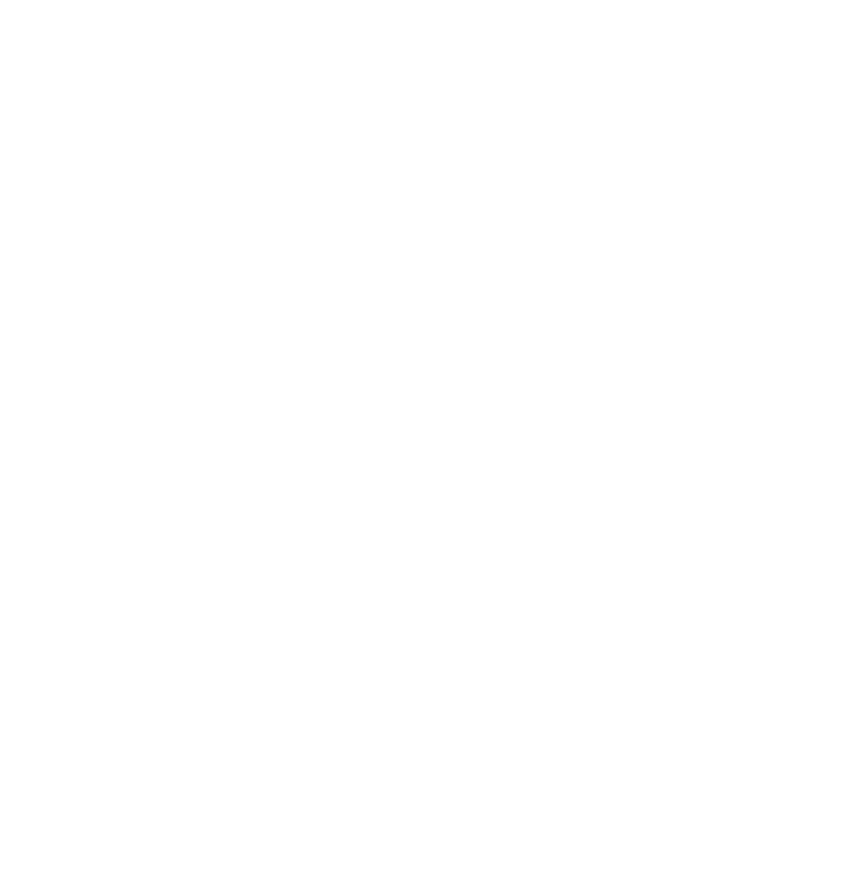
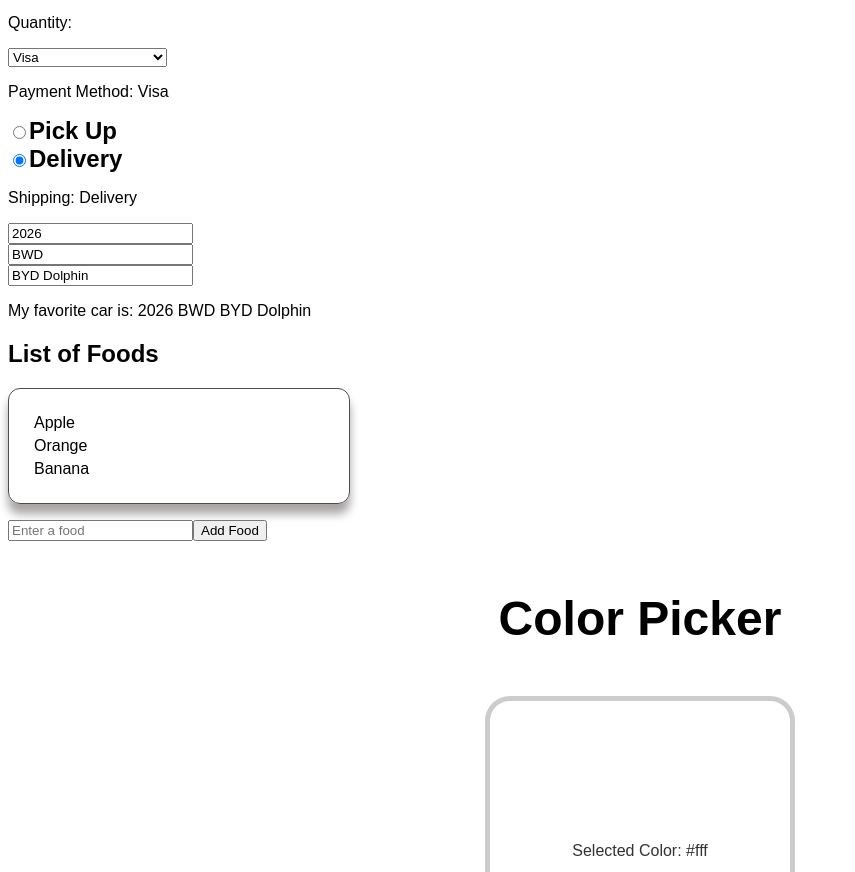
Before and after one commit to tsionawitworkneh/react-learning-journey, a React (Vite) app: page / in a window 1280 px wide. Shown: the part 1928-2800 px from the top of the page, without its empty margins (0-855 px from the left). Before the commit the page ends 1876 px from the top, so only its background shows below. Built offline with nearby package versions, Linux system fonts and the light colour scheme.

Commit message:
Update state

```diff
--- a/src/App.jsx
+++ b/src/App.jsx
@@ -8,6 +8,9 @@
 import List from './List.jsx'
 import ProfilePicture from './ProfilePicture.jsx'
 import MyComponet from './MyComponent.jsx'
+import ColorPicker from './ColorPicker.jsx'
+import CarComponent from './CarComponent.jsx'
+
 
 function App() {
   return (
@@ -30,6 +33,10 @@
 
       <ProfilePicture />
       <MyComponet />
+
+      <ColorPicker />
+
+      <CarComponent />
     </>
   );
 }
--- /dev/null
+++ b/src/CarComponent.jsx
@@ -0,0 +1,59 @@
+import React, {useState} from 'react'
+
+function CarComponent(){
+
+    const [cars,setCars] = useState([]);
+    const [year,setYear] = useState(new Date().getFullYear());
+    const [model,setModel] = useState('');
+    const [make,setMake] = useState('');
+
+
+    function addCar(){
+        const newCar = {year: year,
+                        model: model,
+                        make: make
+                    }
+        setCars(c => [...c, newCar]);
+        setYear(new Date().getFullYear());
+        setModel("");
+        setMake("");
+    }
+
+    function removeCar(index){
+        setCars(cars.filter((_, i) => i !== index));
+    }
+
+    function handleYearChange(e){
+        setYear(e.target.value);
+    }
+
+    function handleModelChange(e){
+        setModel(e.target.value);
+    }
+
+    function handleMakeChange(e){
+        setMake(e.target.value);
+    }
+
+    return(
+        <div className='car-list'>
+            <h2>List of Car objects</h2>
+            <ul>
+                {cars.map((car, index) =>
+                                       <li key={index} >{car.year} {car.model} {car.make}
+                                       <button className='dlt-btn' onClick={() => removeCar(index)}>Delete</button>
+                                       </li>)
+                }
+            </ul>
+
+
+            <input type="number" value={year} onChange={handleYearChange} /><br />
+            <input type="text" value={model} onChange={handleModelChange} placeholder='Enter car model' /><br />
+            <input type="text" value={make} onChange={handleMakeChange} placeholder='Enter car make' /><br />
+
+            <button onClick={addCar}>Add Car</button>
+
+        </div>
+    );
+}
+export default CarComponent;
--- /dev/null
+++ b/src/ColorPicker.jsx
@@ -0,0 +1,23 @@
+import React, { useState } from "react";
+function ColorPicker(){
+
+    const [color, setColor] = useState('#fff');
+
+    function handleColorChange(e){
+        setColor(e.target.value);
+    }
+    return(
+        <>
+        <div className="color-picker-container">
+            <h1>Color Picker</h1>
+            <div className="color-display" style={{backgroundColor: color}}>
+                <p>Selected Color: {color}</p>
+            </div>
+            <label>Select a color:</label>
+            <input type="color" value={color} onChange={handleColorChange}/>
+        </div>
+        </>
+    );
+}
+
+export default ColorPicker;
--- a/src/MyComponent.jsx
+++ b/src/MyComponent.jsx
@@ -8,7 +8,14 @@
     const [name, setName] = useState('');
     const [quantity, setQuantity] = useState();
     const [payment, setPayment] = useState('Visa');
-    const [shipping, setShipping] = useState('Delivery')
+    const [shipping, setShipping] = useState('Delivery');
+    const [car, setCar] = useState({year:2026,
+                                    make:"BWD",
+                                    model: "BYD Dolphin"
+                                });
+
+    //update state of an array
+    const [food,setFood] = useState(['Apple', 'Orange', 'Banana']);
 
     function handleNameChange(e){
         setName(e.target.value);
@@ -26,8 +33,32 @@
         setShipping(e.target.value);
     }
 
+    function handleYearChange(e){
+        setCar(car =>({...car,year: e.target.value }));
+    }
 
-    return(
+    function handleMakeChange(e){
+        setCar(car => ({...car,make: e.target.value }));
+    }
+
+    function handleModelChange(e){
+        setCar(car => ({...car,model: e.target.value }));
+    }
+
+    //function to handle add and remove
+    function handleAddFood(){
+        const newFood = document.getElementById('foodInput').value;
+        document.getElementById('foodInput').value = "";
+
+        setFood(f => [...f, newFood]);
+    }
+
+    function handleRemoveFood(index){
+        setFood(food.filter((_, i) => i !== index));
+    }
+
+
+  return(
         <>
            <div>
             <input type="text" value={name} onChange={handleNameChange} />
@@ -54,6 +85,25 @@
             </label>
             <p>Shipping: {shipping}</p>
            </div>
+
+           <div>
+            <input type="number" value={car.year} onChange={handleYearChange} /> <br />
+            <input type="text" value={car.make} onChange={handleMakeChange} /> <br />
+            <input type="tetx" value={car.model} onChange={handleModelChange} /> <br />
+            <p>My favorite car is: {car.year} {car.make} {car.model}</p>
+           </div>
+
+           <div>
+               <h2>List of Foods</h2>
+               <ul>
+                   {food.map((food, index) =>
+                        <li key={index} onClick={() => handleRemoveFood(index)}>{food}
+                        </li>
+                    )}
+               </ul>
+               <input type="text" id='foodInput' placeholder='Enter a food' />
+               <button onClick={handleAddFood}>Add Food</button>
+           </div>
         </>
     );
 }
--- a/src/index.css
+++ b/src/index.css
@@ -1,3 +1,7 @@
+body{
+    font-family: Arial, Helvetica, sans-serif;
+}
+
 .card{
     border: 1px solid hsl(0, 0%, 80%);
     border-radius: 10px;
@@ -61,3 +65,76 @@
     max-width: 400px;
     text-align: center;
 }
+
+.color-picker-container {
+    display: flex;
+    flex-direction: column;
+    align-items: center;
+}
+
+h1{
+    margin: 50px;
+    font-size: 3rem;
+}
+
+.color-display{
+    width: 300px;
+    height: 300px;
+    display: flex;
+    justify-content: center;
+    align-items: center;
+    border: 5px solid hsl(0, 0%, 80%);
+    border-radius: 25px;
+    margin-bottom: 25px;
+    transition: 0.25s ease;
+}
+
+.color-display p{
+    color: hsl(0, 0%, 20%);
+    font-size: 1rem;
+    text-align: center;
+}
+
+label{
+    font-size: 1.5rem;
+    font-weight: bold;
+    margin-bottom: 10px;
+}
+
+input[type="color"] {
+    width: 75px;
+    height: 50px;
+    padding: 5px;
+    border-radius: 10px;
+}
+
+
+
+.car-list input{
+    margin: 10px 40px;
+    padding: 5px;
+    width: 200px;
+}
+
+
+ul{
+    border: 1px solid hsl(0, 0%, 30%);
+    width: 300px;
+    height: auto;
+    padding: 20px;
+    border-radius: 12px;
+    box-shadow: 0 10px 10px hsl(0, 2%, 65%);
+}
+li{
+    list-style: none;
+    margin: 5px;
+}
+
+.dlt-btn{
+    margin-left: 15px;
+    padding: 6px;
+    border: none;
+    background-color: hsl(358, 76%, 50%);
+    color: hsl(0, 0%, 100%);
+    border-radius: 8px;
+}
```
